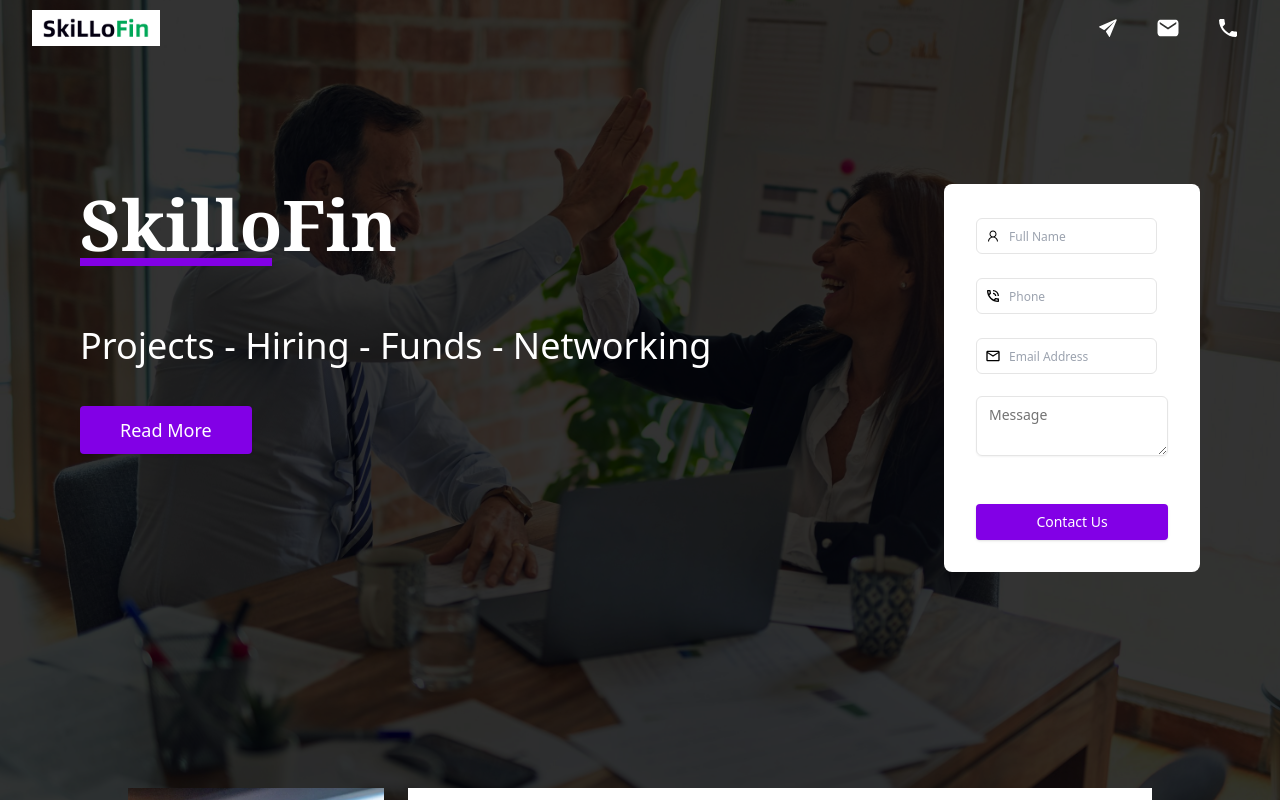
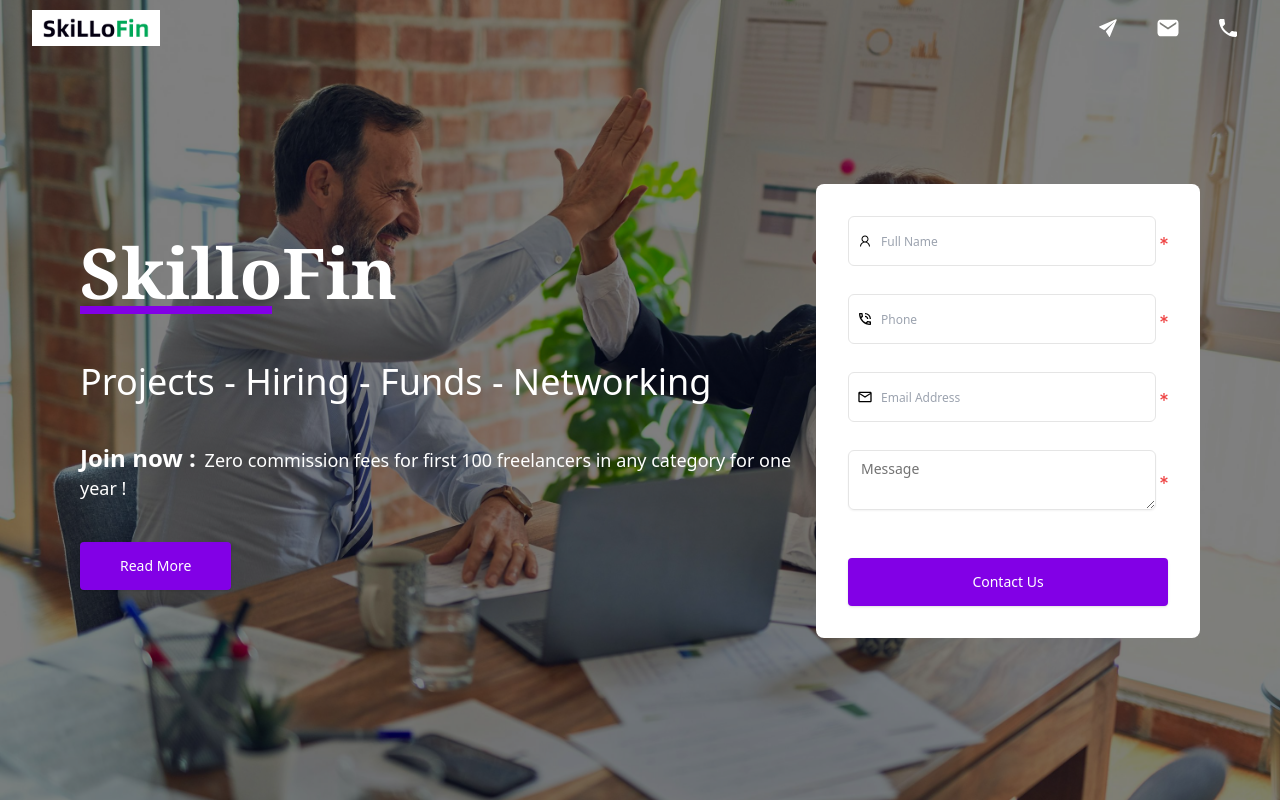
Before and after one commit to skillofinit/skillofin-website, a React (Vite) app: page / in a window 1280 px wide. Built offline with nearby package versions, Linux system fonts and the light colour scheme.

Commit message:
Add email sending functionality and improve UI components; update styles and structure

```diff
--- a/src/components/ui/button.tsx
+++ b/src/components/ui/button.tsx
@@ -1,11 +1,12 @@
-import * as React from "react"
-import { Slot } from "@radix-ui/react-slot"
-import { cva, type VariantProps } from "class-variance-authority"
+import * as React from "react";
+import { Slot } from "@radix-ui/react-slot";
+import { cva, type VariantProps } from "class-variance-authority";
 
-import { cn } from "@/lib/utils"
+import { cn } from "@/lib/utils";
+import { FaSpinner } from "react-icons/fa";
 
 const buttonVariants = cva(
-  "inline-flex items-center justify-center gap-2 whitespace-nowrap rounded-md text-sm font-medium transition-colors focus-visible:outline-none focus-visible:ring-1 focus-visible:ring-ring disabled:pointer-events-none disabled:opacity-50 [&_svg]:pointer-events-none [&_svg]:size-4 [&_svg]:shrink-0",
+  "inline-flex w-full items-center justify-center gap-2 whitespace-nowrap rounded-md text-sm font-medium transition-colors focus-visible:outline-none focus-visible:ring-1 focus-visible:ring-ring disabled:pointer-events-none disabled:opacity-50 [&_svg]:pointer-events-none [&_svg]:size-4 [&_svg]:shrink-0",
   {
     variants: {
       variant: {
@@ -32,26 +33,37 @@
       size: "default",
     },
   }
-)
+);
 
 export interface ButtonProps
   extends React.ButtonHTMLAttributes<HTMLButtonElement>,
     VariantProps<typeof buttonVariants> {
-  asChild?: boolean
+  asChild?: boolean;
+  isPending?: boolean;
 }
 
 const Button = React.forwardRef<HTMLButtonElement, ButtonProps>(
-  ({ className, variant, size, asChild = false, ...props }, ref) => {
-    const Comp = asChild ? Slot : "button"
+  ({ className, variant, size, asChild = false, isPending, ...props }, ref) => {
+    const Comp = asChild ? Slot : "button";
     return (
-      <Comp
-        className={cn(buttonVariants({ variant, size, className }))}
-        ref={ref}
-        {...props}
-      />
-    )
+      <div className="flex">
+        <Comp
+        disabled={isPending}
+          className={cn(buttonVariants({ variant, size, className }))}
+          ref={ref}
+          {...props}
+        >
+          <div className="flex items-center gap-6 relative">
+            {props.children}
+            <div className="absolute -right-8 animate-spin">
+              {isPending && <FaSpinner />}
+            </div>
+          </div>
+        </Comp>
+      </div>
+    );
   }
-)
-Button.displayName = "Button"
+);
+Button.displayName = "Button";
 
-export { Button, buttonVariants }
+export { Button, buttonVariants };
--- a/src/components/ui/textarea.tsx
+++ b/src/components/ui/textarea.tsx
@@ -9,7 +9,7 @@
   return (
     <textarea
       className={cn(
-        "flex min-h-[60px] w-full rounded-md border border-input bg-transparent px-3 py-2 text-base shadow-sm placeholder:text-muted-foreground focus-visible:outline-none focus-visible:ring-1 focus-visible:ring-ring disabled:cursor-not-allowed disabled:opacity-50 md:text-sm",
+        "flex min-h-[60px] w-full rounded-md border border-input bg-transparent px-3 py-2 text-foreground shadow-sm placeholder:text-muted-foreground focus-visible:outline-none focus-visible:ring-1 focus-visible:ring-ring disabled:cursor-not-allowed disabled:opacity-50 md:text-sm",
         className
       )}
       ref={ref}
--- a/src/components/ui/toast.tsx
+++ b/src/components/ui/toast.tsx
@@ -13,7 +13,7 @@
   <ToastPrimitives.Viewport
     ref={ref}
     className={cn(
-      "fixed top-0 z-[100] flex max-h-screen w-full flex-col-reverse p-4 sm:bottom-0 sm:right-0 sm:top-auto sm:flex-col md:max-w-[420px]",
+      "fixed top-0 z-[999] flex h-[100vh] w-full flex-col-reverse p-4 sm:bottom-0 sm:right-0 sm:top-auto sm:flex-col md:max-w-[420px] lg:right-10",
       className
     )}
     {...props}
@@ -78,7 +78,7 @@
   <ToastPrimitives.Close
     ref={ref}
     className={cn(
-      "absolute right-1 top-1 rounded-md p-1 text-foreground/50 opacity-0 transition-opacity hover:text-foreground focus:opacity-100 focus:outline-none focus:ring-1 group-hover:opacity-100 group-[.destructive]:text-red-300 group-[.destructive]:hover:text-red-50 group-[.destructive]:focus:ring-red-400 group-[.destructive]:focus:ring-offset-red-600",
+      "absolute right-1 top-1 rounded-md p-1 text-background opacity-100 transition-opacity hover:text-background  focus:outline-none focus:ring-1 group-hover:opacity-100 group-[.destructive]:text-red-300 group-[.destructive]:hover:text-red-50 group-[.destructive]:focus:ring-red-400 group-[.destructive]:focus:ring-offset-red-600",
       className
     )}
     toast-close=""
--- a/src/components/ui/toaster.tsx
+++ b/src/components/ui/toaster.tsx
@@ -16,7 +16,7 @@
       {toasts.map(function ({ id, title, description, action, ...props }) {
         return (
           <Toast key={id} {...props}>
-            <div className="grid gap-1">
+            <div className="grid gap-1 ">
               {title && <ToastTitle>{title}</ToastTitle>}
               {description && (
                 <ToastDescription>{description}</ToastDescription>
--- a/src/features/home/Home.tsx
+++ b/src/features/home/Home.tsx
@@ -2,18 +2,41 @@
 import { Button } from "@/components/ui/button";
 import { Input } from "@/components/ui/input";
 import { Textarea } from "@/components/ui/textarea";
+import { useSendEmail } from "@/hooks/emailHooks";
 import ContactUs from "@/utils/ContactUs";
 import HomeFooter from "@/utils/HomeFooter";
 import HomeNavBar from "@/utils/HomeNavBar";
+import { useRef } from "react";
 import { useForm } from "react-hook-form";
-import { FaStar } from "react-icons/fa";
+import { FaAsterisk, FaStar } from "react-icons/fa";
 
 function Home() {
-  const { formState, handleSubmit, register } = useForm();
+  const { formState, handleSubmit, register, reset } = useForm();
   const { errors } = formState;
 
+  const whomRef = useRef(null);
+  const { isPending, sendEmail } = useSendEmail();
+
   function handleContactUs(e: any) {
-    console.log(e);
+    sendEmail(
+      {
+        body: `New message recived from  ${e.fullName} with email - ${e.emailId} and phone - ${e.phone} with message -  ${e.message}`,
+        subject: "New Message from SkilloFin chat",
+        title: "New Message from SkilloFin",
+        toEmail: "afridayan01@gmail.com",
+      },
+      {
+        onSuccess(data) {
+          if (data === "SUCCESS") {
+            reset();
+          }
+        },
+      }
+    );
+  }
+
+  function handleReadMoreClick() {
+    (whomRef?.current as any)?.scrollIntoView({ behavior: "smooth" });
   }
 
   return (
@@ -22,15 +45,15 @@
         <img
           alt="banner-image"
           src="home-banner.jpg"
-          className="object-cover w-full h-[110vh] lg:h-[100vh]"
+          className="object-cover w-full h-[140vh] lg:h-[100vh]"
         />
-        <div className="absolute inset-0 bg-black opacity-80 w-full h-[110vh] lg:h-[100vh]"></div>
+        <div className="absolute inset-0 bg-black opacity-50 w-full h-[110vh] lg:h-[100vh]"></div>
       </div>
 
       <div className="z-[400] absolute inset-0 items-center w-full flex flex-col ">
         <HomeNavBar />
 
-        <div className="text-background flex flex-col w-full px-4 md:flex-row justify-between lg:w-[90vw] pt-[10vw]   ">
+        <div className="text-background items-center flex flex-col w-full px-4 md:flex-row justify-between lg:w-[90vw] pt-[10vw]   ">
           <div className="flex flex-col gap-10">
             <div className="mt-8">
               <h1 className="font-bold text-[50px] md:text-[30px] lg:text-[70px] font-serif">
@@ -40,54 +63,83 @@
               <div className="h-2 mt-[2vw] bg-primary w-[15vw]"></div>
             </div>
             <div>
-              <p className="text-4xl lg:pt-5 md:text-2xl lg:text-4xl">
+              <p className="text-4xl lg:pt-2 md:text-2xl lg:text-4xl">
                 Projects - Hiring - Funds - Networking
               </p>
             </div>
-            <Button className="w-fit py-6 px-10 text-lg">Read More</Button>
+
+            <div className="text-lg">
+              <span className="font-semibold text-2xl mr-1">Join now :</span>{" "}
+              Zero commission fees for first 100 freelancers in any category for
+              one year !
+            </div>
+            <div className="w-fit">
+              <Button
+                onClick={handleReadMoreClick}
+                className="w-fit py-6 px-10 "
+              >
+                Read More
+              </Button>
+            </div>
           </div>
 
           <div className="flex flex-col bg-background rounded-lg mt-10 lg:mt-0">
             <form
-              className=" lg:w-[20vw] max-w-sm flex flex-col gap-3 p-8"
+              className=" lg:w-[30vw] w-[90vw] flex flex-col gap-3 p-8"
               onSubmit={handleSubmit(handleContactUs)}
             >
               <Input
+                mandatory={true}
+                className="h-12"
                 iconName="firstName"
                 placeholder="Full Name"
                 {...register("fullName", {
+                  minLength: 3,
                   required: "Please enter your full name",
                 })}
                 errorMessage={errors?.fullName?.message}
               />
               <Input
+                mandatory={true}
+                className="h-12"
                 placeholder="Phone"
                 iconName="phoneNumber"
                 {...register("phone", {
+                  pattern: /^\+?[1-9]\d{6,14}$/,
                   required: "Please enter your phone number",
                 })}
                 errorMessage={errors?.phone?.message}
               />
               <Input
+                mandatory={true}
+                className="h-12"
                 placeholder="Email Address"
                 iconName="emailId"
                 {...register("emailId", {
+                  pattern: /^\S+@\S+\.\S+$/,
                   required: "Please enter your email",
                 })}
                 errorMessage={errors?.emailId?.message}
               />
               <div className="flex flex-col gap-1 h-24">
+                <div className="flex items-center gap-1">
                   <Textarea
                     placeholder="Message"
                     {...register("message", {
                       required: "Please enter your message",
                     })}
                   />
+                  <div className="h-2 w-2">
+                    <FaAsterisk className="text-destructive h-2 w-2" />
+                  </div>
+                </div>
                 <div className="text-destructive pl-2 text-[12px]">
                   {errors?.message?.message as any}
                 </div>
               </div>
-              <Button>Contact Us</Button>
+              <Button className="py-6" isPending={isPending}>
+                Contact Us
+              </Button>
             </form>
           </div>
         </div>
@@ -117,7 +169,7 @@
           </div>
         </div>
 
-        <div className="mt-[6vh]">
+        <div className="mt-[6vh]" ref={whomRef}>
           <div className="mt-[10vh] flex flex-col items-center">
             <h2 className="font-bold text-4xl text-center font-serif">
               FOR WHOM, WHY AND HOW ?
@@ -132,11 +184,11 @@
                 alt="work "
                 className="rounded-t-lg  h-[25vh] md:h-[40vh] lg:h-[25vh] object-cover"
               />
-              <div className="flex flex-col gap-3 h-[20vh] bg-background p-4 ">
+              <div className="flex flex-col gap-3 h-[35vh] bg-background p-4 ">
                 <h6 className="text-2xl font-semibold ">
                   Jobs / Work / Projects{" "}
                 </h6>
-                <p>
+                <p className="text-lg ml-2">
                   Network for jobs, bid on projects, contracts and get paid
                   safely, securely with guarantee from verified companies. It
                   will create better atmosphere to get hired easily in your
@@ -151,11 +203,11 @@
                 alt="work "
                 className="rounded-t-lg  h-[25vh] md:h-[40vh] lg:h-[25vh] object-cover"
               />
-              <div className="flex flex-col gap-3 h-[20vh] bg-background p-4 ">
+              <div className="flex flex-col gap-3 h-[35vh] bg-background p-4 ">
                 <h6 className="text-2xl font-semibold ">
                   Hiring (Freelancer or Full time)
                 </h6>
-                <p>
+                <p className="text-lg ml-2">
                   Small businesses or MNC recruiters can hire with confidence
                   with verified profiles having prof of work and result driven
                   candidates. No more guesswork.
@@ -168,9 +220,9 @@
                 alt="work "
                 className="rounded-t-lg  h-[25vh] md:h-[40vh] lg:h-[25vh] object-cover"
               />
-              <div className="flex flex-col gap-3 h-[20vh] bg-background p-4 ">
+              <div className="flex flex-col gap-3 h-[35vh] bg-background p-4 ">
                 <h6 className="text-2xl font-semibold ">Funding Made Easy</h6>
-                <p>
+                <p className="text-lg ml-2">
                   For individuals and companies: Funding options come to your
                   inbox as you display proof of revenue generation with your
                   hand work. Banks, lenders, investors will get proof of revenue
@@ -196,7 +248,7 @@
               </h4>
               <div className="bg-primary h-1 w-[20vw] lg:w-[8vw]"></div>
             </div>
-            <p className="text-lg">
+            <p className="text-lg ml-2">
               For workers and for companies : Showcase your traction in real,
               get funds to grow more !
             </p>
--- /dev/null
+++ b/src/hooks/emailHooks.ts
@@ -0,0 +1,48 @@
+import { sendEmailAPI } from "@/api/EmailApi";
+import { useToast } from "@/components/ui/use-toast";
+import { useMutation } from "@tanstack/react-query";
+
+export function useSendEmail() {
+  const { toast } = useToast();
+
+  const {
+    data,
+    isPending,
+    mutate: sendEmail,
+  } = useMutation({
+    mutationFn: (values: {
+      toEmail: string;
+      body: string;
+      title: string;
+      subject: string;
+    }) => sendEmailAPI(values),
+    onSuccess(data) {
+      if (data === "SUCCESS") {
+        toast({
+          variant: "constructive",
+          title: "Success",
+          description:
+            "We will get back to you soon as possible,Thaks for contacting us",
+          duration: 2000,
+        });
+      } else {
+        toast({
+          variant: "destructive",
+          title: "Error",
+          description: "Something Went Wrong,Please try again after sometime",
+          duration: 2000,
+        });
+      }
+    },
+    onError() {
+      toast({
+        variant: "destructive",
+        title: "Error",
+        description: "Something Went Wrong,Please try again after sometime",
+        duration: 2000,
+      });
+    },
+  });
+
+  return { sendEmail, isPending, data };
+}
--- a/src/index.css
+++ b/src/index.css
@@ -20,7 +20,7 @@
     --destructive: 0 84.2% 60.2%;
     --destructive-foreground: 0 0% 98%;
 
-    --constructive: 120 100% 25.1%;
+    --constructive: 100 130% 29%;
     --constructive-foreground: 0 0% 98%;
 
     --border: 0 0% 89.8%;
--- a/src/utils/ContactUs.tsx
+++ b/src/utils/ContactUs.tsx
@@ -2,14 +2,31 @@
 import { Button } from "@/components/ui/button";
 import { Input } from "@/components/ui/input";
 import { Textarea } from "@/components/ui/textarea";
+import { useSendEmail } from "@/hooks/emailHooks";
 import { useForm } from "react-hook-form";
+import { FaAsterisk } from "react-icons/fa";
 
 function ContactUs() {
-  const { register, formState, handleSubmit } = useForm();
+  const { register, formState, handleSubmit,reset } = useForm();
   const { errors } = formState;
+  const { isPending, sendEmail } = useSendEmail();
 
-  function onSubmit(data: any) {
-    console.log(data);
+  function onSubmit(e: any) {
+    sendEmail(
+      {
+        body: `New message recived from  ${e.fullName} with email - ${e.emailId} and phone - ${e.phone} with message -  ${e.message}`,
+        subject: "New Message from SkilloFin chat",
+        title: "New Message from SkilloFin",
+        toEmail: "afridayan01@gmail.com",
+      },
+      {
+        onSuccess(data) {
+          if (data === "SUCCESS") {
+            reset();
+          }
+        },
+      }
+    );
   }
 
   return (
@@ -32,44 +49,62 @@
           </div>
           <form
             onSubmit={handleSubmit(onSubmit)}
-            className="w-[100vw] lg:w-[20vw] max-w-sm flex flex-col gap-3 p-8"
+            className="w-[100vw] lg:w-[40vw] max-w-sm flex flex-col gap-3 p-8"
           >
             <Input
+              mandatory
+              className="h-14"
               iconName="firstName"
               placeholder="Full Name"
               {...register("fullNameFotter", {
+                minLength: 3,
                 required: "Please enter your full name",
               })}
               errorMessage={errors?.fullNameFotter?.message}
             />
             <Input
+              mandatory
+              className="h-14"
               placeholder="Phone"
               iconName="phoneNumber"
               {...register("phoneFotter", {
+                pattern: /^\+?[1-9]\d{6,14}$/,
+
                 required: "Please enter your phone number",
               })}
               errorMessage={errors?.phoneFotter?.message}
             />
             <Input
+              mandatory
+              className="h-14"
               placeholder="Email Address"
               iconName="emailId"
               {...register("emailIdFotter", {
+                pattern: /^\S+@\S+\.\S+$/,
+
                 required: "Please enter your email",
               })}
               errorMessage={errors?.emailIdFotter?.message}
             />
             <div className="flex flex-col gap-1 h-24">
+              <div className="flex items-center gap-1">
                 <Textarea
                   placeholder="Message"
                   {...register("messageFotter", {
                     required: "Please enter your message",
                   })}
                 />
+                <div className="h-2 w-2">
+                  <FaAsterisk className="text-destructive h-2 w-2" />
+                </div>
+              </div>
               <div className="text-destructive pl-2 text-[12px]">
                 {errors?.messageFotter?.message as any}
               </div>
             </div>
-            <Button type="submit">Contact Us</Button>
+            <Button type="submit" className="py-6" isPending={isPending}>
+              Contact Us
+            </Button>
           </form>
         </div>
       </div>
```
Also changed, not shown: src/api/emailApi.ts (added, +18 -0 lines), src/components/ui/input.tsx (+8 -9 lines). Lines whose indentation alone changed are shown as unchanged.
